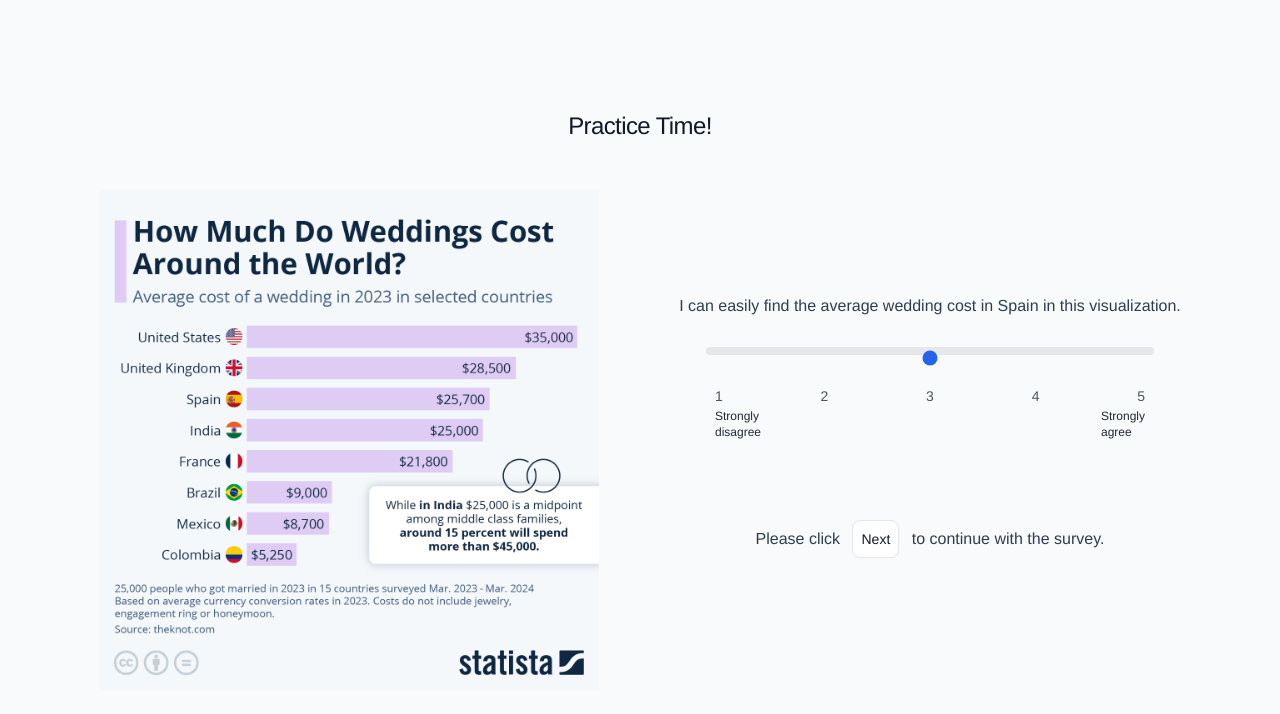
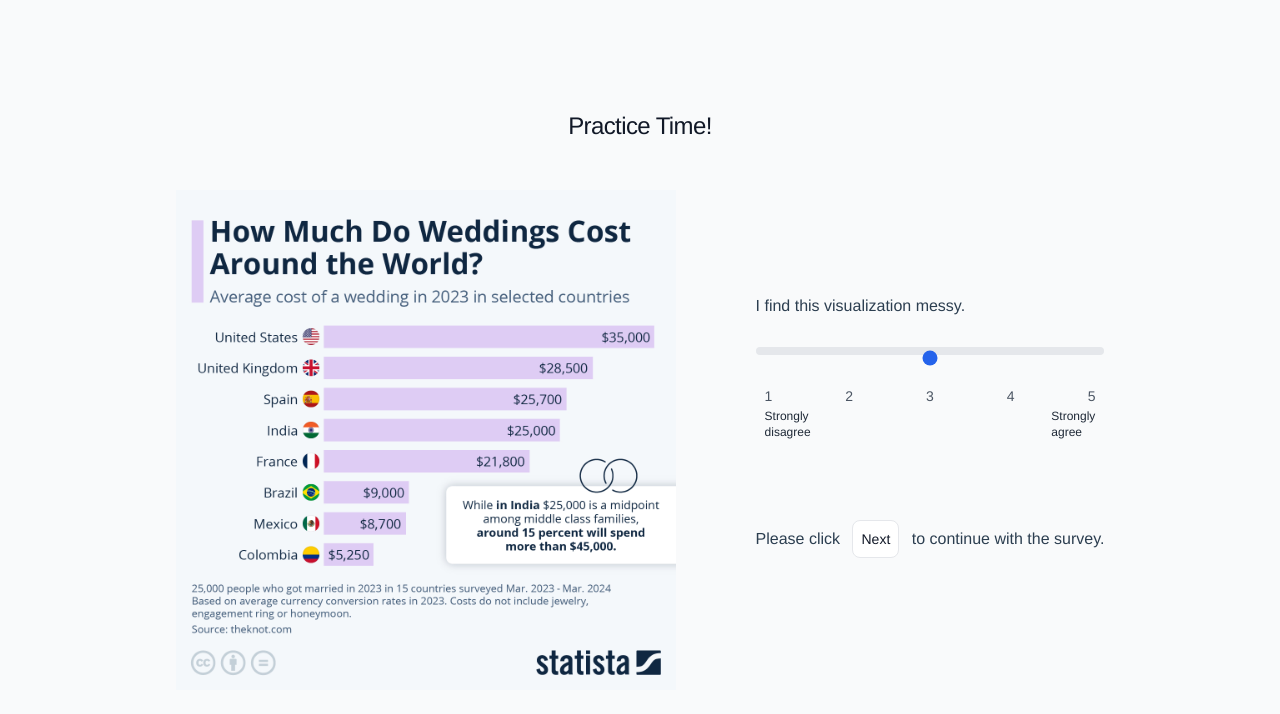
Before and after one commit to sarahoxhaj/cognitiveInterviews, a Vue app: page /TrainingTask in a window 1280 px wide. Shown: the top 714 px of the page. Built offline with nearby package versions, Linux system fonts and the light colour scheme.

Commit message:
changing training item

```diff
--- a/src/components/TrainingTask.vue
+++ b/src/components/TrainingTask.vue
@@ -17,7 +17,7 @@
                 </div>
 
                 <div class="max-w-2xl">
-                    <p class="mt-5 mb-5">I can easily find the average wedding cost in Spain in this visualization.</p>
+                    <p class="mt-5 mb-5">I find this visualization messy.</p>
                     <div class="w-full max-w-md mx-auto">
                         <input type="range" min="1" max="5" step="1" list="tickmarks" v-model="practiceRating"
                             class="w-full h-2 bg-gray-200 rounded-lg appearance-none cursor-pointer accent-blue-600 dark:text-white" />
```
